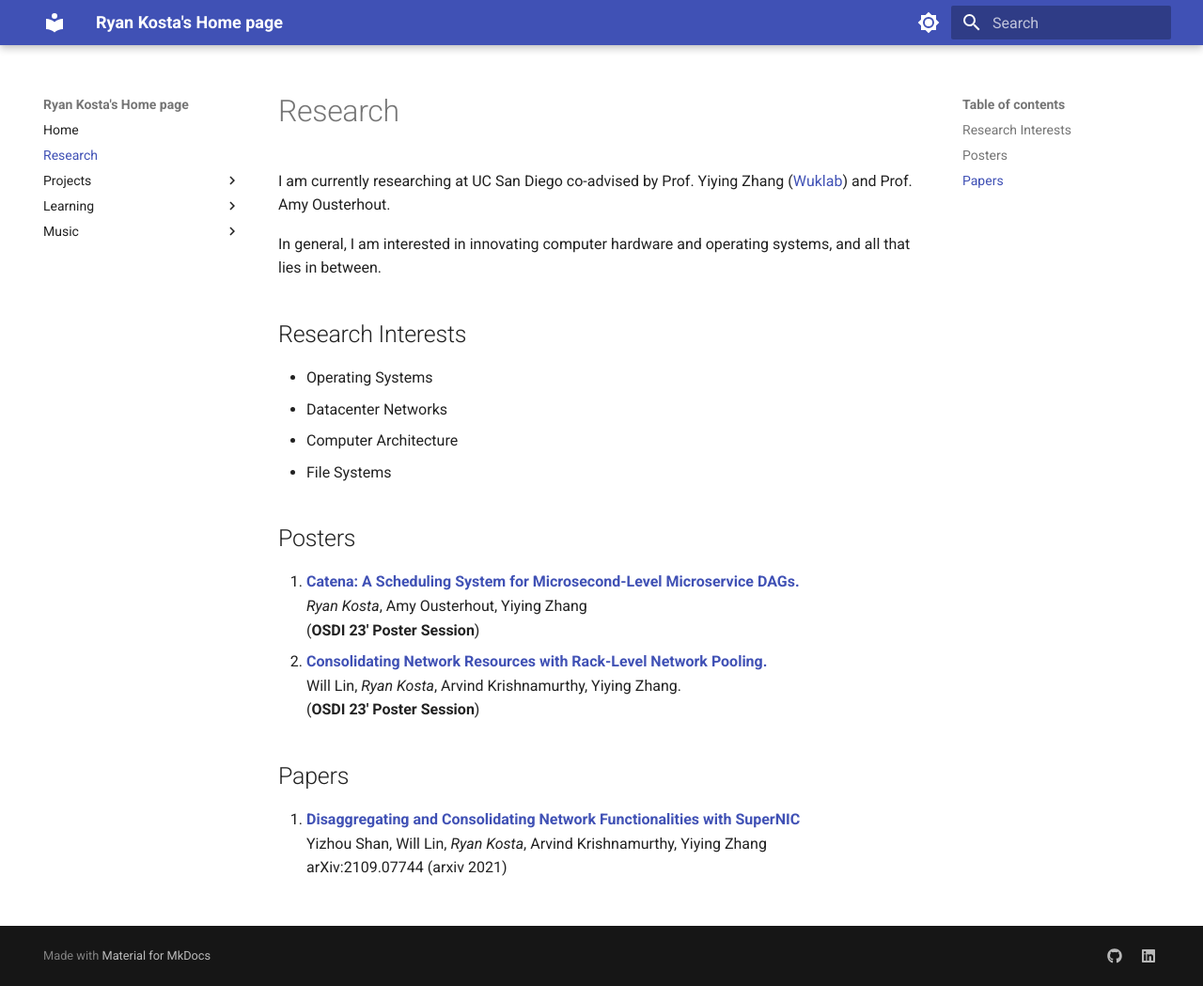
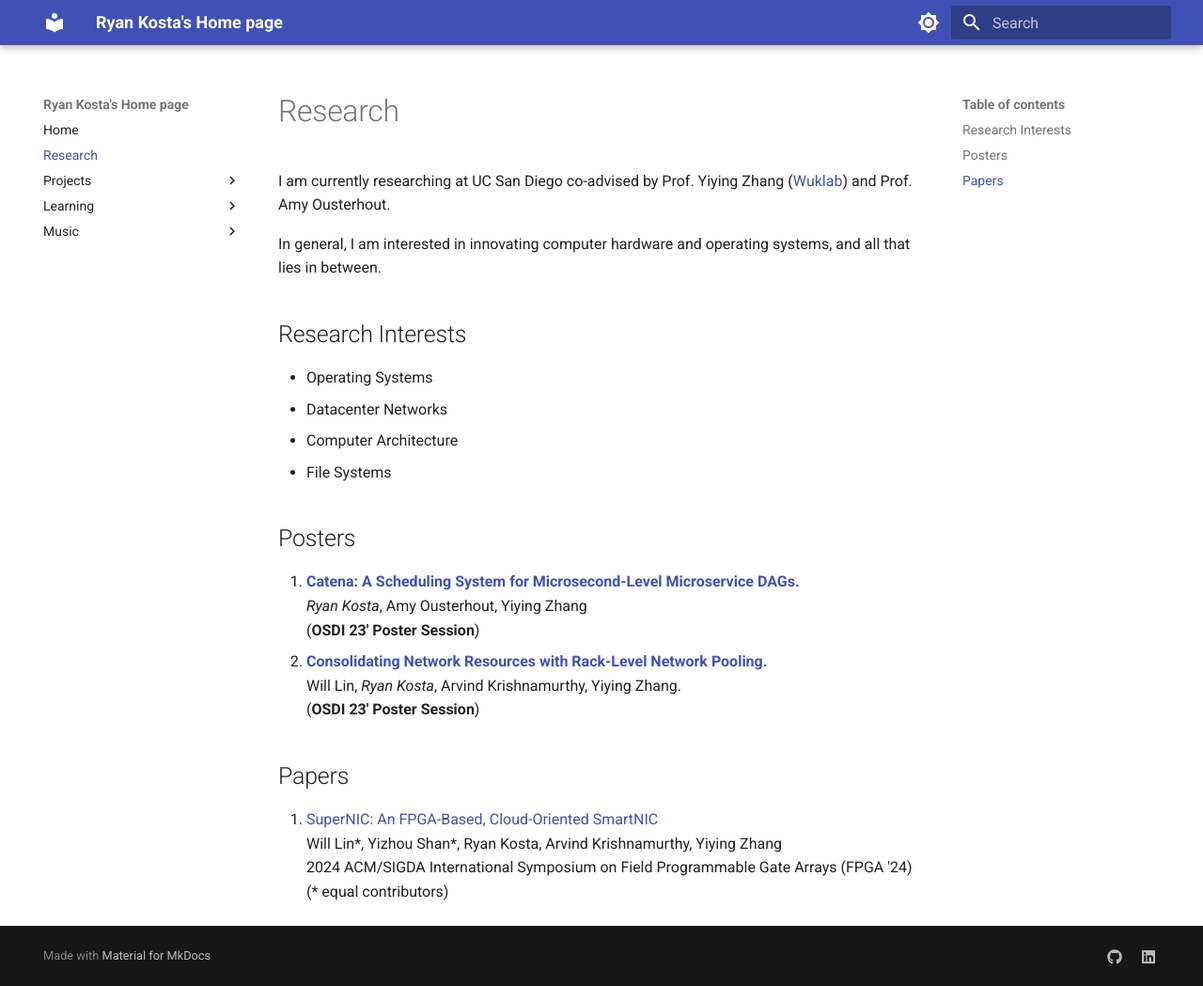
Before and after one commit to ryankosta/ryankosta.github.io, an MkDocs documentation site: the page built from docs/research/research.md, in a window 1280 px wide and 1049 px high. Shown: the whole window at 94% size. Built offline with MkDocs 1.6.1 and Material for MkDocs 9.7.7, drawn with Linux system fonts in a browser that asks for light colours.

Commit message:
update citation

```diff
--- a/docs/research/research.md
+++ b/docs/research/research.md
@@ -16,6 +16,7 @@ Will Lin, *Ryan Kosta*, Arvind Krishnamurthy, Yiying Zhang.
 (**OSDI 23' Poster Session**)
 
 ## Papers
-1. **[Disaggregating and Consolidating Network Functionalities with SuperNIC](https://arxiv.org/pdf/2109.07744.pdf)**
-Yizhou Shan, Will Lin, *Ryan Kosta*, Arvind Krishnamurthy, Yiying Zhang
-arXiv:2109.07744 (arxiv 2021)
+1. [SuperNIC: An FPGA-Based, Cloud-Oriented SmartNIC](https://dl.acm.org/doi/10.1145/3626202.3637564)
+Will Lin\*, Yizhou Shan\*, Ryan Kosta, Arvind Krishnamurthy, Yiying Zhang
+2024 ACM/SIGDA International Symposium on Field Programmable Gate Arrays (FPGA '24)
+(\* equal contributors)
```
Also changed, not shown: docs/index.md (line endings or trailing spaces).
